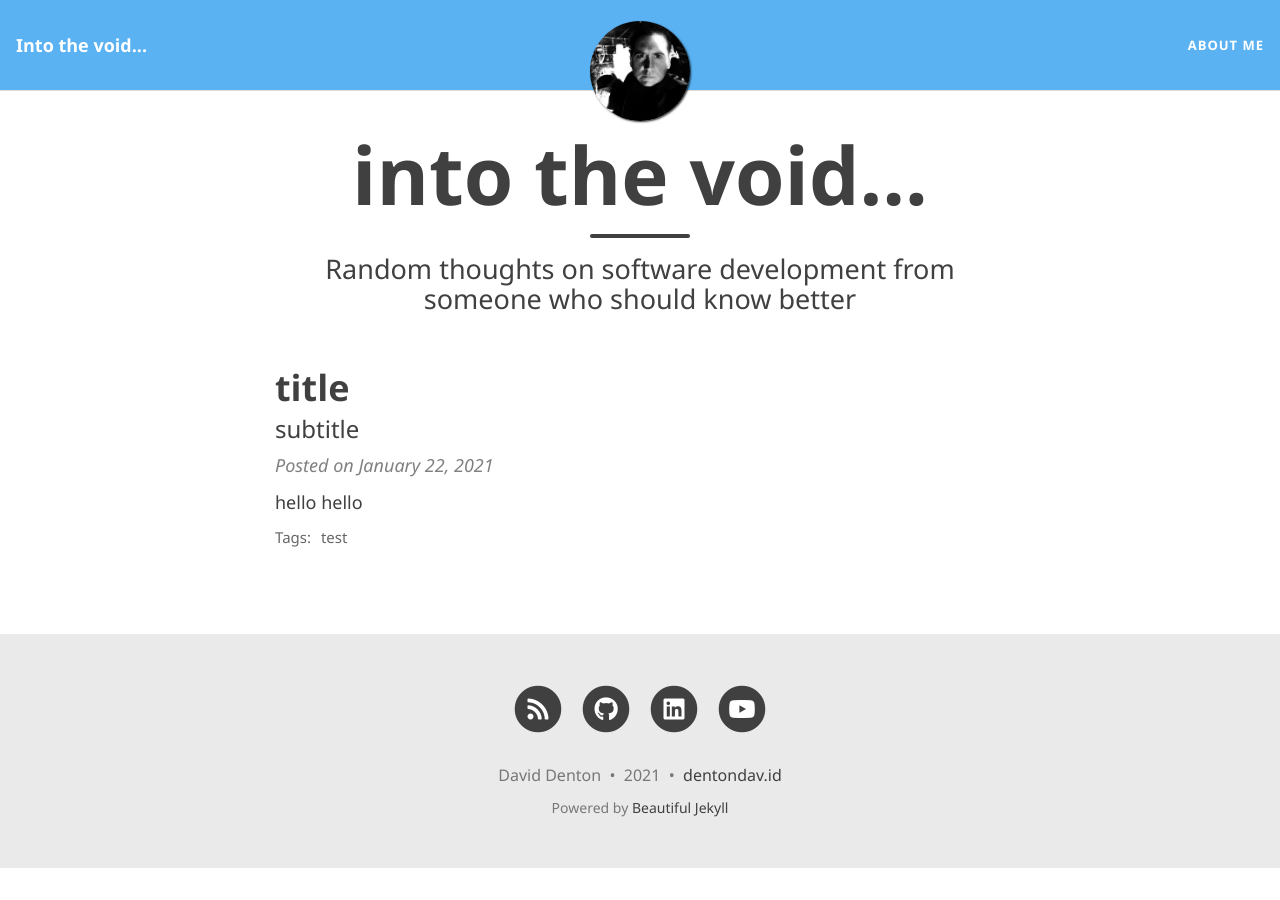
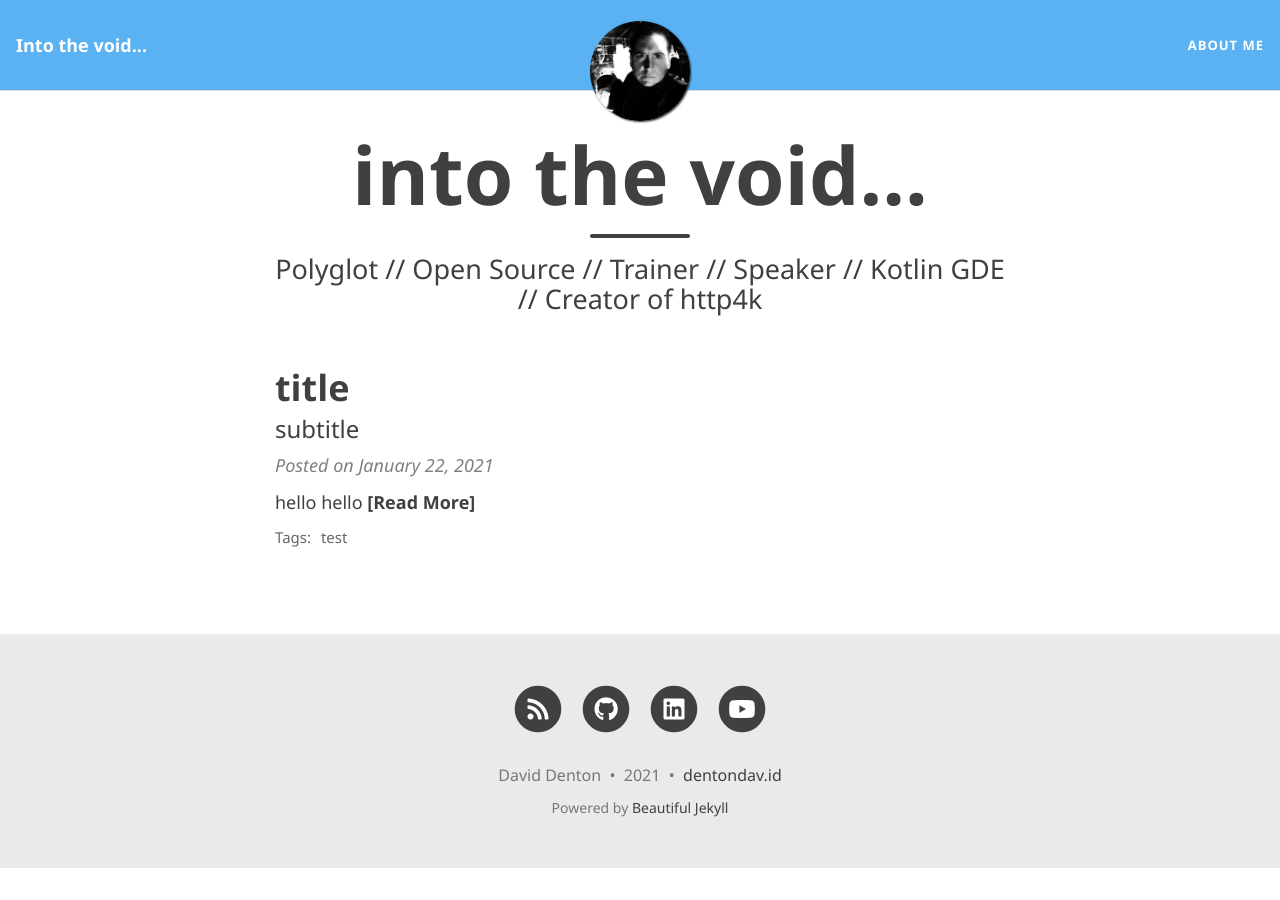
Before and after one commit to dmcg/daviddenton.github.io, a Jekyll site: the page built from index.html, in a window 1280 px wide. Built offline with Jekyll 4.4.1, drawn with Linux system fonts in a browser that asks for light colours; nearby versions of some CDN libraries; the list of posts is cut into pages by our own code.

```diff
--- a/index.html
+++ b/index.html
@@ -1,5 +1,5 @@
 ---
 layout: home
 title: into the void...
-subtitle: Random thoughts on software development from someone who should know better
+subtitle: Polyglot // Open Source // Trainer // Speaker // Kotlin GDE // Creator of http4k
 ---
```
Also changed, not shown: _posts/2021-01-22-test-markdown.md (+2 -0 lines).
